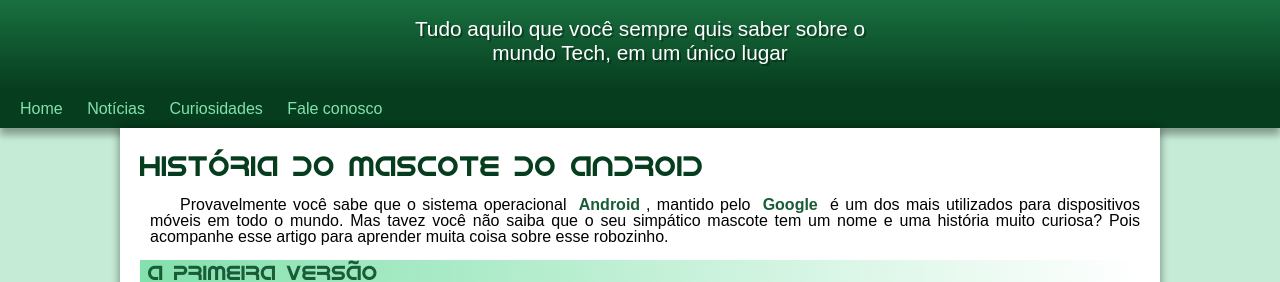
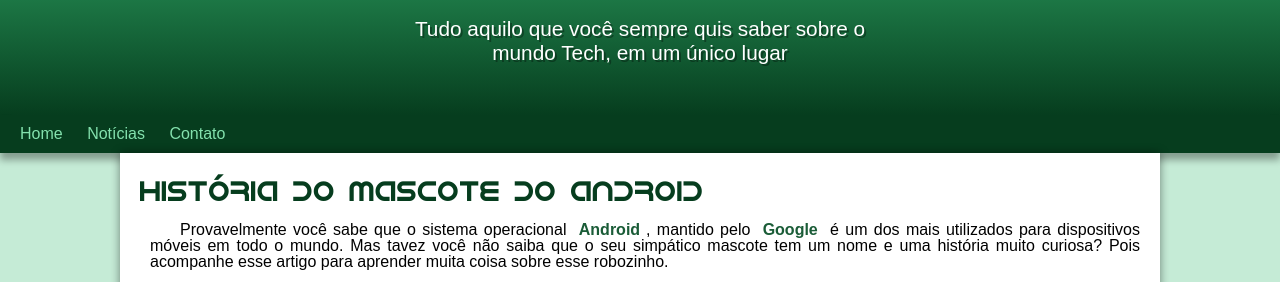
Before and after one commit to juliamanzonii/projeto-android, a plain HTML site: page index.html in a window 1280 px wide. Shown: the part 100-382 px from the top of the page. Drawn offline with Linux system fonts and the light colour scheme; a web font is replaced by a local one.

Commit message:
problema corrigido

```diff
--- a/index.html
+++ b/index.html
@@ -15,8 +15,7 @@
     <nav>
         <a href="#">Home</a>
         <a href="#">Notícias</a>
-        <a href="#">Curiosidades</a>
-        <a href="#">Fale conosco</a>
+        <a href="#">Contato</a>
     </nav>
     <main>
         <article>
--- a/style.css
+++ b/style.css
@@ -5,27 +5,6 @@
     src: url(fontes/idroid.otf); format:('opentype');
     font-weight: normal;
 }
-/*
-body{
-    background-color: #c5ebd6;
-}
-header{
-    background-color: brown;
-    color: white;
-}
-.titulo{
-    text-align: center;
-}
-nav > a{
-    text-decoration: none;
-    color: white;
-    margin-right: 10px;
-}
-main{
-    background-color: white;
-    padding: 1px 135px 10px 135px;
-    margin: 0px;
-}*/
 :root{
     --cor0:#c5ebd6;
     --cor1:#83e1ad;
@@ -73,6 +52,7 @@ header > p{
     padding-left: 10px;
     text-shadow: 2px 2px 0px rgba(0, 0, 0, 0.329);
     margin: auto;
+    padding-bottom: 50px;
 }
 nav{
     background-color: var(--cor5);
```
